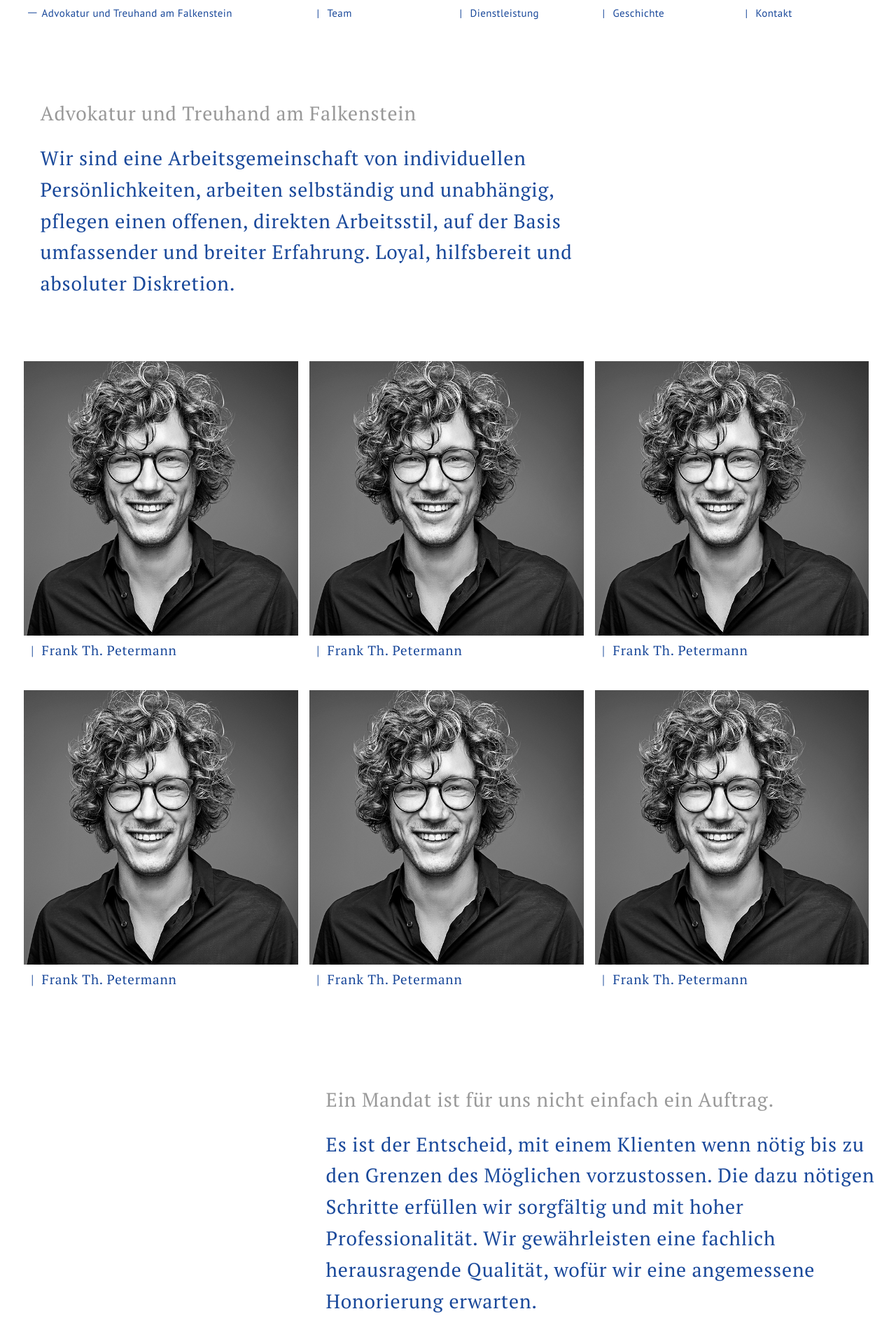
After one commit to timbukflow/falkenstein, a PHP site: page /index.php in a window 1280 px wide. The commit adds this page. Shown: the top 1920 px of the page at 70% size. Run offline with PHP 8.4, Linux system fonts and the light colour scheme.

Commit message:
php includ, header fin, footer start

```diff
--- a/css/main.css
+++ b/css/main.css
@@ -169,7 +169,7 @@ h1 span {
    nav
    ========================================================================== */
 
-a, p.subnav-titel {
+a, p.subnav-titel, .footer, .footer-content {
     margin: 0;
     padding: 0;
     font-family: 'PT Sans', sans-serif;
@@ -180,7 +180,7 @@ a, p.subnav-titel {
     color: #19489a;
 }
 
-p.subnav-titel {
+p.subnav-titel, .footer, .footer-content {
     color: rgba(0, 0, 0, 0.4);
 }
 
@@ -192,7 +192,7 @@ p.subnav-titel {
     z-index: 100;
 }
 
-.topnav a, .topnav .subnav-titel {
+.topnav a, .topnav .subnav-titel, footer {
     display: inline-block;
     padding: 8px;
     width: 100%;
@@ -217,12 +217,17 @@ p.subnav-titel {
     display: inline-block;
 }
 
-.line90deg {
+.lineactive {
     width: 26px;
     text-align: center;
     display: inline-block;
     -webkit-transform: rotate(90deg);
     transform: rotate(90deg);
+}
+
+.dd-nav-footer {
+    padding-bottom: 20px;
+    border-bottom: 1px solid #19489a;
 }
 
 /* ==========================================================================
@@ -279,6 +284,24 @@ p.subnav-titel {
 .column-four {
     width: 66.4%;
     float: left;
+}
+
+/* ==========================================================================
+   footer
+   ========================================================================== */
+
+footer {
+    width: 96%;
+    margin: 0px 2%;
+}
+
+.footer-content {
+    padding: 20px 20px;
+    padding-left: 25px;
+}
+
+.footer{
+    cursor: pointer;
 }
 
 /* ==========================================================================
--- a/header.php
+++ /dev/null
@@ -1 +0,0 @@
-<h1>ich bin die Navigation</h1>
--- /dev/null
+++ b/include/header.php
@@ -0,0 +1,41 @@
+<header>
+    <nav class="topnav">
+
+        <div class="column-two">
+            <a href="index.php" target="_top"><span class="line <?php if ($page=='home'){echo 'lineactive';}?>">&#x0007C;</span><span class="hover-nav">Advokatur und Treuhand am Falkenstein</span></a>
+        </div>
+
+        <div class="column-one dropdown">
+            <a href="index.php" target="_top"><span class="line <?php if ($page=='team'){echo 'lineactive';}?>">&#x0007C;</span><span class="hover-nav">Team</span></a>
+            <div class="dropdown-nav">
+                <p class="subnav-titel"><span class="lineactive">&#x0007C;</span><span class="hover-nav">Advokatur</span></p>
+                <a href="index.php" target="_top"><span class="line">&#x0007C;</span><span class="hover-nav">Frank Th. Petermann</span></a>
+                <a href="index.php" target="_top"><span class="line">&#x0007C;</span><span class="hover-nav">Rolf W. Rempfler</span></a>
+                <a href="index.php" target="_top"><span class="line">&#x0007C;</span><span class="hover-nav">Christa Rempfler</span></a>
+                <a href="index.php" target="_top"><span class="line">&#x0007C;</span><span class="hover-nav">Debora Bilgeri</span></a>
+                <a href="index.php" target="_top"><span class="line">&#x0007C;</span><span class="hover-nav">Andres Thürlimann</span></a>
+                <a href="index.php" target="_top"><span class="line">&#x0007C;</span><span class="hover-nav">Tanja Ivanovic</span></a>
+                <p class="subnav-titel"><span class="lineactive">&#x0007C;</span><span class="hover-nav">Treuhand</span></p>
+                <a href="index.php" target="_top"><span class="line">&#x0007C;</span><span class="hover-nav">Werner Rempfler</span></a>
+                <a href="index.php" target="_top"><span class="line">&#x0007C;</span><span class="hover-nav">Maria Rempfler</span></a>
+                <a href="index.php" target="_top"><span class="line">&#x0007C;</span><span class="hover-nav">Roger Schai</span></a>
+                <p class="subnav-titel"><span class="lineactive">&#x0007C;</span><span class="hover-nav">Sekretariat</span></p>
+                <a href="index.php" target="_top"><span class="line">&#x0007C;</span><span class="hover-nav">Fabienne Frei</span></a>
+                <a href="index.php" target="_top"><span class="line">&#x0007C;</span><span class="hover-nav">Franziska Sutter</span></a>
+            </div>
+        </div>
+
+        <div class="column-one dropdown"><a href="index.html" target="_top"><span class="line <?php if ($page=='dienstleistung'){echo 'lineactive';}?>">&#x0007C;</span><span class="hover-nav">Dienstleistung</span></a>
+            <div class="dropdown-nav">
+                <a href="index.html" target="_top"><span class="line">&#x0007C;</span><span class="hover-nav">Advokatur</span></a>
+                <a href="index.html" target="_top"><span class="line">&#x0007C;</span><span class="hover-nav">Treuhand</span></a>
+                <a href="index.html" target="_top"><span class="line">&#x0007C;</span><span class="hover-nav">Immobilien</span></a>
+            </div>
+        </div>
+
+        <div class="column-one"><a href="index.html" target="_top"><span class="line <?php if ($page=='geschichte'){echo 'lineactive';}?>">&#x0007C;</span><span class="hover-nav">Geschichte</span></a></div>
+
+        <div class="column-one"><a href="index.html" target="_top"><span class="line <?php if ($page=='kontakt'){echo 'lineactive';}?>">&#x0007C;</span><span class="hover-nav">Kontakt</span></a></div>
+
+    </nav>
+</header>
--- a/index.html
+++ b/index.php
@@ -160,11 +130,22 @@
         </article>
     </main>
 
-  <script src="js/vendor/modernizr-3.6.0.min.js"></script>
-  <script src="https://code.jquery.com/jquery-3.3.1.min.js" integrity="sha256-FgpCb/KJQlLNfOu91ta32o/NMZxltwRo8QtmkMRdAu8=" crossorigin="anonymous"></script>
-  <script>window.jQuery || document.write('<script src="js/vendor/jquery-3.3.1.min.js"><\/script>')</script>
-  <script src="js/plugins.js"></script>
-  <script src="js/main.js"></script>
+    <footer>
+        <div class="column-two">
+            <p class="footer accTitle"><span class="line">&#x0007C;</span><span class="hover-nav">Impressum</span></p>
+            <p class="footer-content accList">Verfahren können mitunter lange dauern und belastend sein. Manchmal hat man auf dem Weg zum Ziel auch Rückschläge hinzunehmen. Das hindert uns nicht daran, auch lange und belastende Prozesse mit Geduld, Umsicht und Beharrlichkeit zu führen.</p>
+        </div>
+        <div class="column-two">
+            <p class="footer accTitle"><span class="line">&#x0007C;</span><span class="hover-nav">Disclaimer</span></p>
+            <p class="footer-content accList">Verfahren können mitunter lange dauern und belastend sein. Manchmal hat man auf dem Weg zum Ziel auch Rückschläge hinzunehmen. Das hindert uns nicht daran, auch lange und belastende Prozesse mit Geduld, Umsicht und Beharrlichkeit zu führen.</p>
+        </div>
+    </footer>
+
+    <script src="js/vendor/modernizr-3.6.0.min.js"></script>
+    <script src="https://code.jquery.com/jquery-3.3.1.min.js" integrity="sha256-FgpCb/KJQlLNfOu91ta32o/NMZxltwRo8QtmkMRdAu8=" crossorigin="anonymous"></script>
+    <script>window.jQuery || document.write('<script src="js/vendor/jquery-3.3.1.min.js"><\/script>')</script>
+    <script src="js/plugins.js"></script>
+    <script src="js/main.js"></script>
 
 </body>
 
--- a/js/main.js
+++ b/js/main.js
@@ -4,18 +4,20 @@ $(document).ready(function () {
 
     $('.dropdown').mouseenter(function() {
         $(this).children('div').stop(true, true).slideDown('slow');
+        $('.topnav').addClass('dd-nav-footer');
     });
 
     $('.dropdown').mouseleave(function() {
         $('.dropdown-nav').stop(true, true).slideUp('slow');
+        $('.topnav').removeClass('dd-nav-footer');
     });
 
     // Accordion
 
      $('.accTitle').click(function() {
         $accordion_line = $(this).children('.line');
-        $('.line').not($accordion_line).removeClass('line90deg');
-        $(this).children('.line').toggleClass('line90deg');
+        $('.line').not($accordion_line).removeClass('lineactive');
+        $(this).children('.line').toggleClass('lineactive');
 
         $accordion_content = $(this).next('.accList');
         $('.accList').not($accordion_content).slideUp();
```
Also changed, not shown: other parts of index.php (+2 -32 lines).
